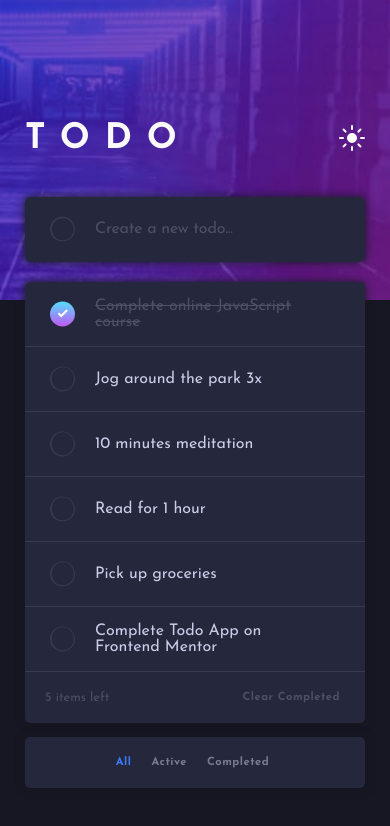
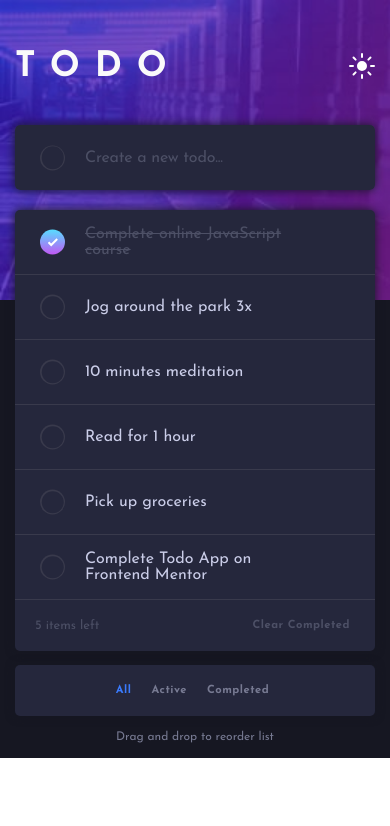
Before and after one commit to AndyGuit/frontend-mentor-challenges, a React (Create React App) app in the folder todo/: page / in a window 390 px wide. Shown: the top 826 px of the page. Built offline with nearby package versions, Linux system fonts and the light colour scheme.

Commit message:
fix: responsive styles

```diff
--- a/todo/package.json
+++ b/todo/package.json
@@ -8,6 +8,7 @@
     "@testing-library/react": "^13.4.0",
     "@testing-library/user-event": "^13.5.0",
     "react": "^18.2.0",
+    "react-beautiful-dnd": "^13.1.1",
     "react-dom": "^18.2.0",
     "react-redux": "^8.0.5",
     "react-scripts": "5.0.1",
--- a/todo/src/App.js
+++ b/todo/src/App.js
@@ -1,25 +1,53 @@
 import './scss/app.scss';
 
 import React from 'react';
+import { DragDropContext } from 'react-beautiful-dnd';
 
-import { useSelector } from 'react-redux';
+import { useSelector, useDispatch } from 'react-redux';
+
+import { reorderItems } from './redux/slices/todoListSlice';
 
 import Header from './components/Header';
 import Input from './components/Input';
 import List from './components/List';
 
 function App() {
+  const dispatch = useDispatch();
   const theme = useSelector(state => state.theme.value);
 
+  const onDragEnd = result => {
+    const { destination, source, draggableId } = result;
+
+    // If user drops outside of the list
+    if (!destination) return;
+
+    // if user drops at the same place, where item have been
+    if (
+      destination.droppableId === source.droppableId &&
+      destination.index === source.index
+    ) {
+      return;
+    }
+
+    // destination - moved to index
+    // source - moved from index
+    // console.log(destination, source);
+
+    dispatch(reorderItems({ to: destination.index, from: source.index }));
+  };
+
   return (
+    <DragDropContext onDragEnd={onDragEnd}>
       <div className={`${theme} App`}>
         <div className="bg-container"></div>
         <div className="container">
           <Header />
           <Input />
           <List />
+          <p className="todo-list-drag-n-drop">Drag and drop to reorder list</p>
         </div>
       </div>
+    </DragDropContext>
   );
 }
 
--- a/todo/src/components/List/index.jsx
+++ b/todo/src/components/List/index.jsx
@@ -8,6 +8,8 @@ import {
   clearCompleted,
 } from '../../redux/slices/todoListSlice';
 
+import { Droppable } from 'react-beautiful-dnd';
+
 import ListItem from '../ListItem';
 
 const List = () => {
@@ -17,6 +19,8 @@ const List = () => {
   const filters = useSelector(state => state.todoList.filters);
   const activeFilter = useSelector(state => state.todoList.activeFilter);
 
+  const droppableId = 'todo-list-id';
+
   // Re-render filtered todos on todo change
   React.useEffect(() => {
     dispatch(filterTodo());
@@ -24,11 +28,19 @@ const List = () => {
 
   return (
     <div className={'todo-list ' + styles.todoList}>
-      <ul className={styles.listUl}>
-        {todoItems.map(item => (
-          <ListItem key={item.id} id={item.id} {...item} />
-        ))}
-      </ul>
+      <Droppable droppableId={droppableId}>
+        {provided => (
+          <ul
+            {...provided.droppableProps}
+            ref={provided.innerRef}
+            className={styles.listUl}>
+            {todoItems.map((item, index) => (
+              <ListItem index={index} key={item.id} id={item.id} {...item} />
+            ))}
+            {provided.placeholder}
+          </ul>
+        )}
+      </Droppable>
       <div className={'todo-list-controls ' + styles.todoListControls}>
         <span className={'todo-list-info ' + styles.todoListInfo}>
           5 items left
--- a/todo/src/components/ListItem/index.jsx
+++ b/todo/src/components/ListItem/index.jsx
@@ -2,9 +2,11 @@ import React from 'react';
 import { useDispatch } from 'react-redux';
 import { setCompleted, deleteTodo } from '../../redux/slices/todoListSlice';
 
+import { Draggable } from 'react-beautiful-dnd';
+
 import styles from './ListItem.module.scss';
 
-const ListItem = ({ text, isCompleted, id }) => {
+const ListItem = ({ text, isCompleted, id, index }) => {
   const dispatch = useDispatch();
   const completed = isCompleted ? 'completed' : '';
 
@@ -13,7 +15,13 @@ const ListItem = ({ text, isCompleted, id }) => {
   };
 
   return (
-    <li className={`todo-list-item ${completed} ${styles.listItem}`}>
+    <Draggable draggableId={id} index={index}>
+      {({ draggableProps, dragHandleProps, innerRef }) => (
+        <li
+          ref={innerRef}
+          {...draggableProps}
+          {...dragHandleProps}
+          className={`todo-list-item ${completed} ${styles.listItem}`}>
           <span onClick={() => completeTodo(id)} className="todo-circle">
             <img src="./icons/icon-check.svg" alt="check" />
           </span>
@@ -24,6 +32,8 @@ const ListItem = ({ text, isCompleted, id }) => {
             <img src="./icons/icon-cross.svg" alt="Remove" />
           </span>
         </li>
+      )}
+    </Draggable>
   );
 };
 
--- a/todo/src/redux/helpers/localStorage.js
+++ b/todo/src/redux/helpers/localStorage.js
@@ -1,12 +1,12 @@
 const localStorageItem = 'todo-frontendmentor';
 
 const todosOnInit = [
-  { id: 0, isCompleted: true, text: 'Complete online JavaScript course' },
-  { id: 1, isCompleted: false, text: 'Jog around the park 3x' },
-  { id: 2, isCompleted: false, text: '10 minutes meditation' },
-  { id: 3, isCompleted: false, text: 'Read for 1 hour' },
-  { id: 4, isCompleted: false, text: 'Pick up groceries' },
-  { id: 5, isCompleted: false, text: 'Complete Todo App on Frontend Mentor' },
+  { id: '0', isCompleted: true, text: 'Complete online JavaScript course' },
+  { id: '1', isCompleted: false, text: 'Jog around the park 3x' },
+  { id: '2', isCompleted: false, text: '10 minutes meditation' },
+  { id: '3', isCompleted: false, text: 'Read for 1 hour' },
+  { id: '4', isCompleted: false, text: 'Pick up groceries' },
+  { id: '5', isCompleted: false, text: 'Complete Todo App on Frontend Mentor' },
 ];
 
 export const loadState = () => {
--- a/todo/src/redux/slices/todoListSlice.js
+++ b/todo/src/redux/slices/todoListSlice.js
@@ -1,4 +1,4 @@
-import { createSlice } from '@reduxjs/toolkit';
+import { createSlice, current } from '@reduxjs/toolkit';
 
 import { loadState, saveState } from '../helpers/localStorage';
 
@@ -61,6 +61,14 @@ export const todoListSlice = createSlice({
 
       saveState(state.todos);
     },
+
+    reorderItems: (state, action) => {
+      const { to, from } = action.payload;
+      const [selectedItem] = state.todos.splice(from, 1);
+      state.todos.splice(to, 0, selectedItem);
+
+      saveState(state.todos);
+    },
   },
 });
 
@@ -71,6 +79,7 @@ export const {
   filterTodo,
   setActiveFilter,
   clearCompleted,
+  reorderItems,
 } = todoListSlice.actions;
 
 export default todoListSlice.reducer;
--- a/todo/src/scss/app.scss
+++ b/todo/src/scss/app.scss
@@ -37,10 +37,8 @@ input {
 }
 
 .App {
-  height: 100vh;
   display: flex;
   justify-content: center;
-  align-items: center;
   position: relative;
 }
 
@@ -55,7 +53,13 @@ input {
   max-width: 540px;
   width: 100%;
   margin: 25px;
+  margin-top: 80px;
   z-index: 1;
+
+  @media (max-width: 480px) {
+    margin: 15px;
+    margin-top: 50px;
+  }
 }
 
 .todo-circle {
@@ -123,3 +127,13 @@ input {
     display: none;
   }
 }
+
+.todo-list-drag-n-drop {
+  margin-top: 50px;
+  font-size: 0.75em;
+  text-align: center;
+
+  @media (max-width: 480px) {
+    margin-top: 80px;
+  }
+}
--- a/todo/src/scss/themes/dark-theme.scss
+++ b/todo/src/scss/themes/dark-theme.scss
@@ -48,7 +48,8 @@
     color: $dark-todo-controls;
   }
 
-  .todo-list-control {
+  .todo-list-control,
+  .todo-list-drag-n-drop {
     color: $dark-todo-controls-btn;
   }
 
--- a/todo/src/scss/themes/light-theme.scss
+++ b/todo/src/scss/themes/light-theme.scss
@@ -49,7 +49,8 @@
     color: $light-text-secondary;
   }
 
-  .todo-list-control {
+  .todo-list-control,
+  .todo-list-drag-n-drop {
     color: $light-text-secondary;
   }
 
```
Also changed, not shown: 1 other file (tests, documents, lock files or other folders). Lines whose indentation alone changed are shown as unchanged.
